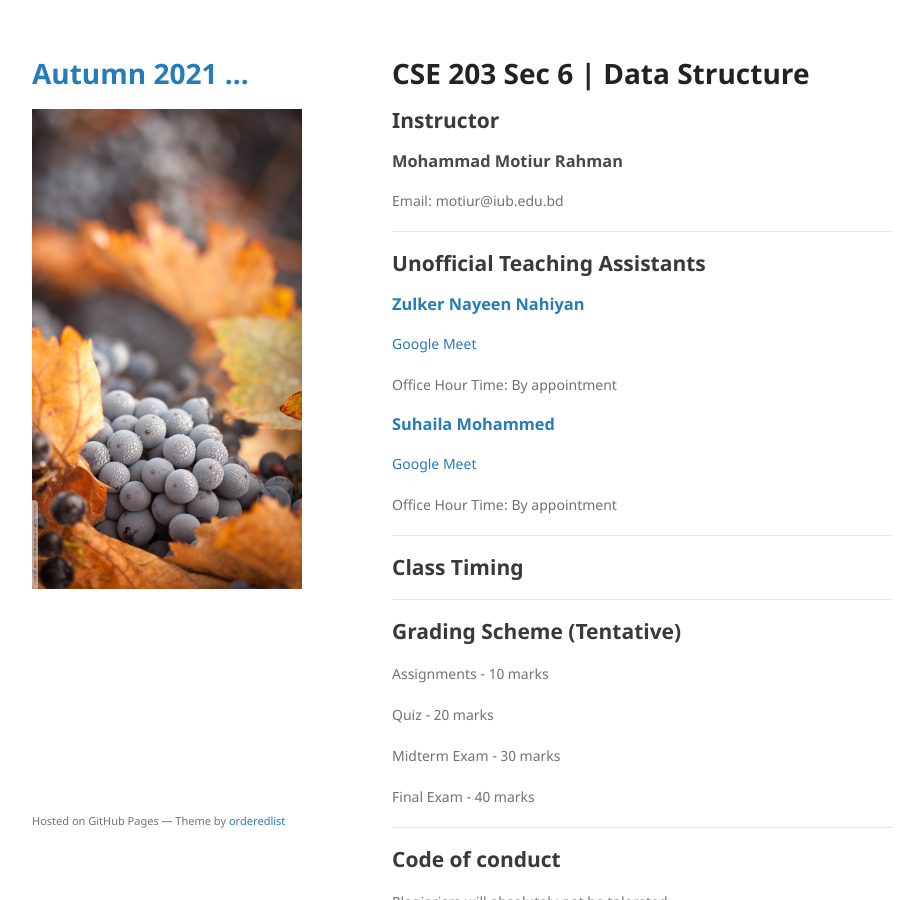
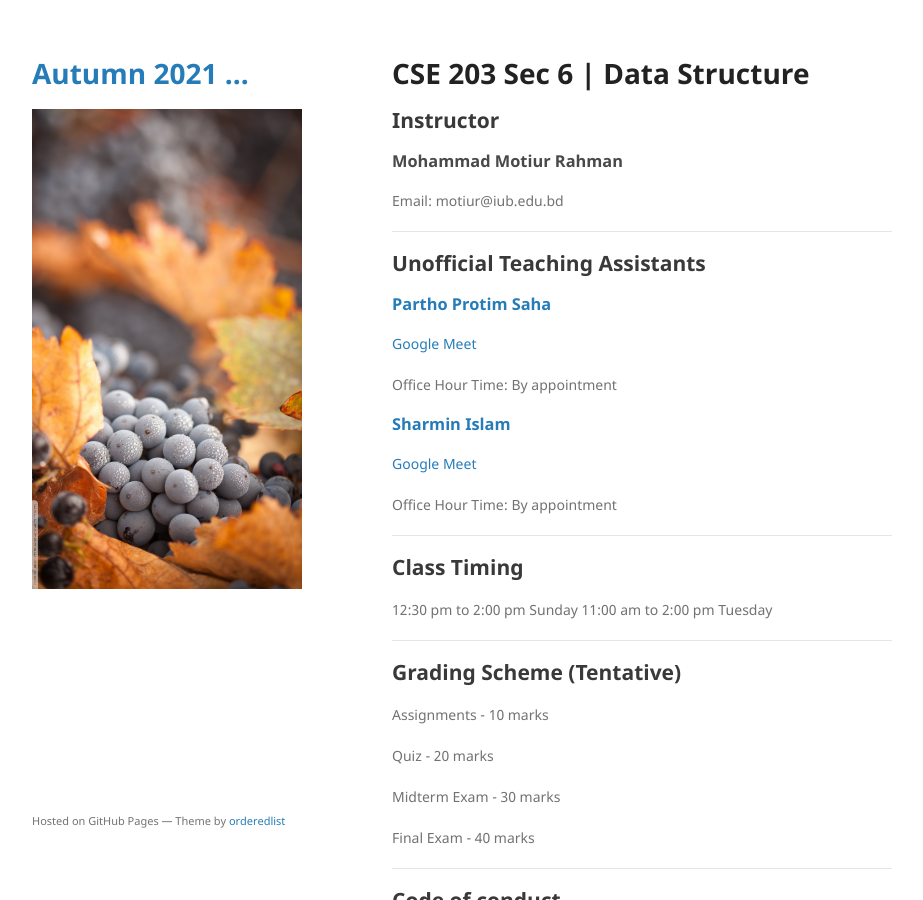
Before and after one commit to mohammadmotiurrahman/mohammadmotiurrahman.github.io, a Jekyll site: the page built from cse203_6/index.md, in a window 1280 px wide and 900 px high. Shown: the whole window, without its empty margins (178-1101 px from the left). Built offline with Jekyll 4.4.1, drawn with Linux system fonts in a browser that asks for light colours; our own code applies the rules of GitHub Pages for plain Markdown files.

Commit message:
Update index.md

```diff
--- a/cse203_6/index.md
+++ b/cse203_6/index.md
@@ -6,14 +6,14 @@ Email: motiur@iub.edu.bd
 * * *
 ## Unofficial Teaching Assistants
 
-### [Zulker Nayeen Nahiyan](mailto:1910063@iub.edu.bd)
+### [Partho Protim Saha](mailto:1730016@iub.edu.bd)
 
 [Google Meet](http://meet.google.com/rmm-fzar-yng)
 
 Office Hour Time: By appointment
 
 
-### [Suhaila Mohammed](mailto:1910496@iub.edu.bd)
+### [Sharmin Islam](mailto:1822217@iub.edu.bd)
 
 [Google Meet](http://meet.google.com/ooy-ozzg-dzt)
 
@@ -21,7 +21,8 @@ Office Hour Time: By appointment
 
 * * *
 ## Class Timing
-
+12:30 pm to 2:00 pm Sunday
+11:00 am to 2:00 pm Tuesday
 
 * * *
 ## Grading Scheme (Tentative)
```
